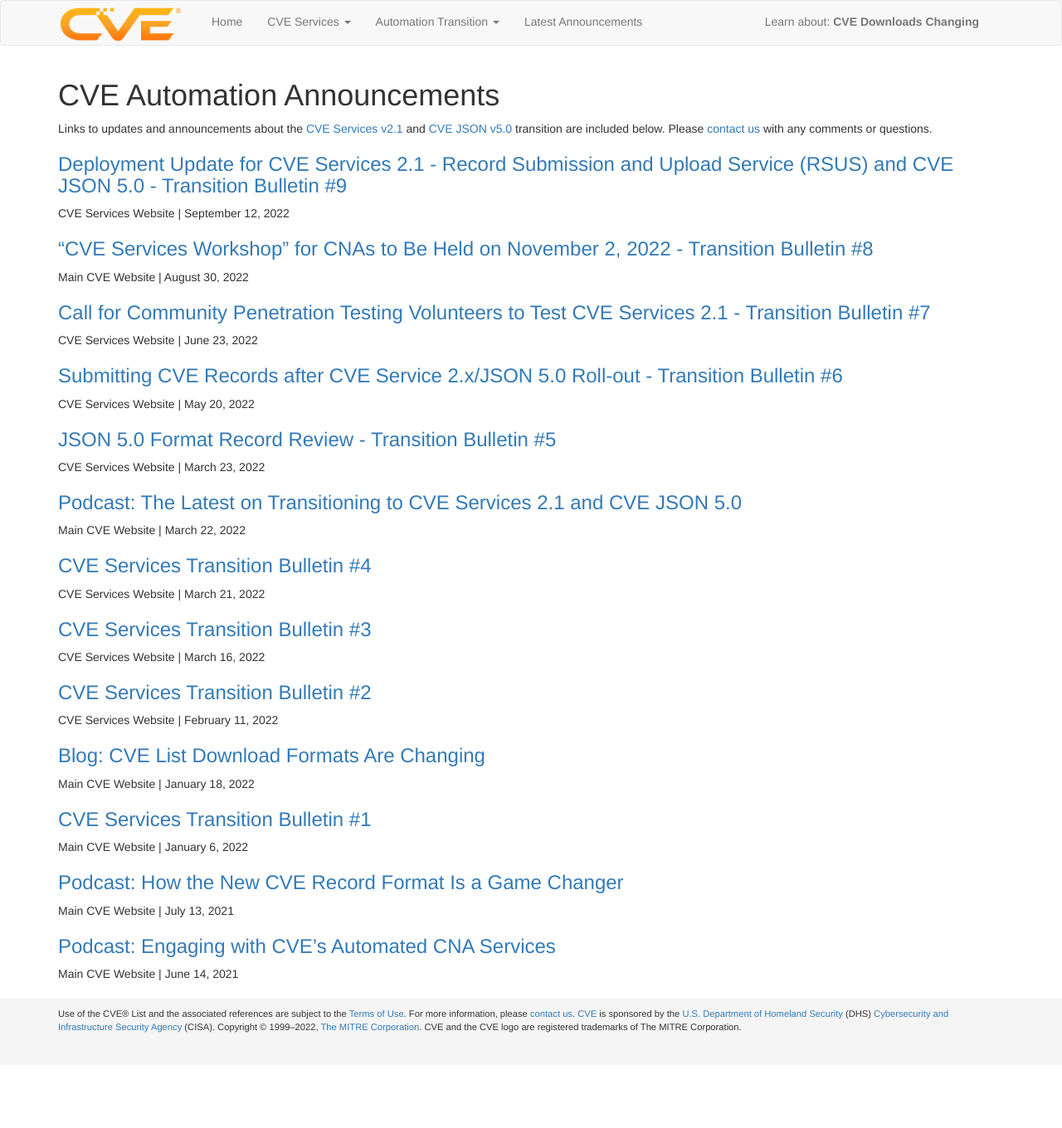
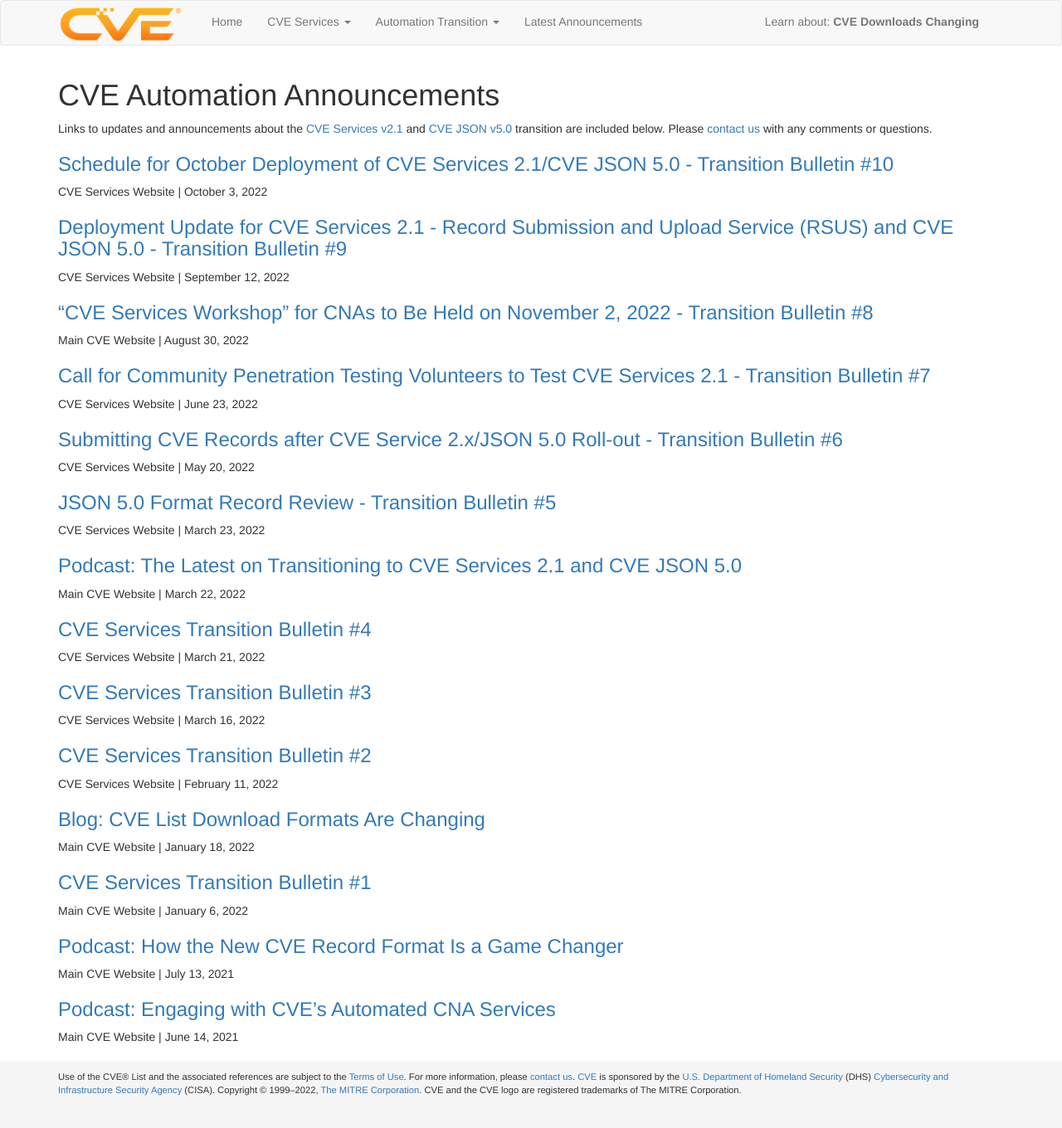
Before and after one commit to CVEProject/cveproject.github.io, a Jekyll site: the page built from automation-announcements.md, in a window 1280 px wide. Shown: the whole page at 83% size. Built offline with Jekyll 4.4.1, drawn with Linux system fonts in a browser that asks for light colours; nearby versions of some CDN libraries; before the commit the page ends 1284 px from its top, so only the background shows below that.

Commit message:
automation-announcements.md to add Bulletin #10

```diff
--- a/automation-announcements.md
+++ b/automation-announcements.md
@@ -4,6 +4,9 @@ layout: page
 ---
 
 Links to updates and announcements about the [CVE Services v2.1](https://github.com/CVEProject/cve-services) and [CVE JSON v5.0](https://github.com/CVEProject/cve-schema/blob/master/schema/v5.0/CVE_JSON_5.0_schema.json) transition are included below. Please [contact us](https://cveform.mitre.org/) with any comments or questions.
+
+### [Schedule for October Deployment of CVE Services 2.1/CVE JSON 5.0 - Transition Bulletin #10](https://cveproject.github.io/automation-transition#bulletin-number-10)
+CVE Services Website | October 3, 2022
 
 ### [Deployment Update for CVE Services 2.1 - Record Submission and Upload Service (RSUS) and CVE JSON 5.0 - Transition Bulletin #9](https://cveproject.github.io/automation-transition#bulletin-number-9)
 CVE Services Website | September 12, 2022
```
